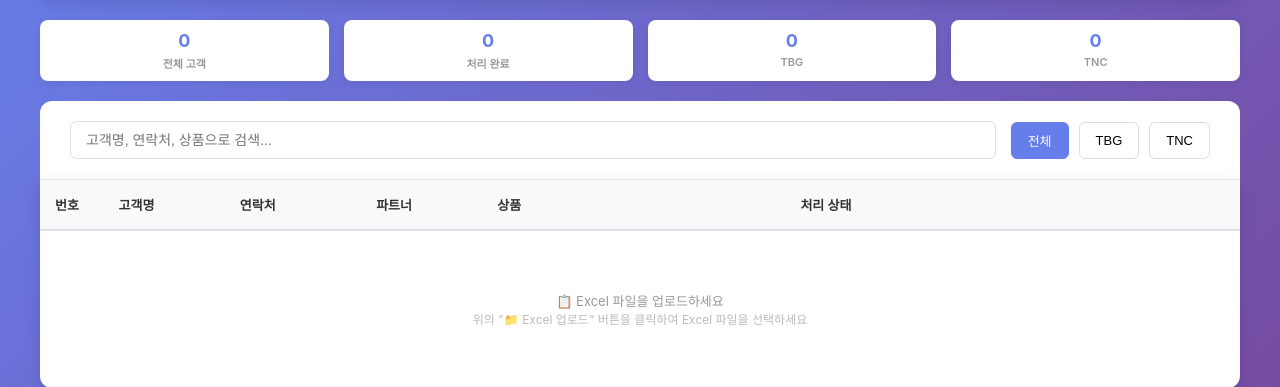
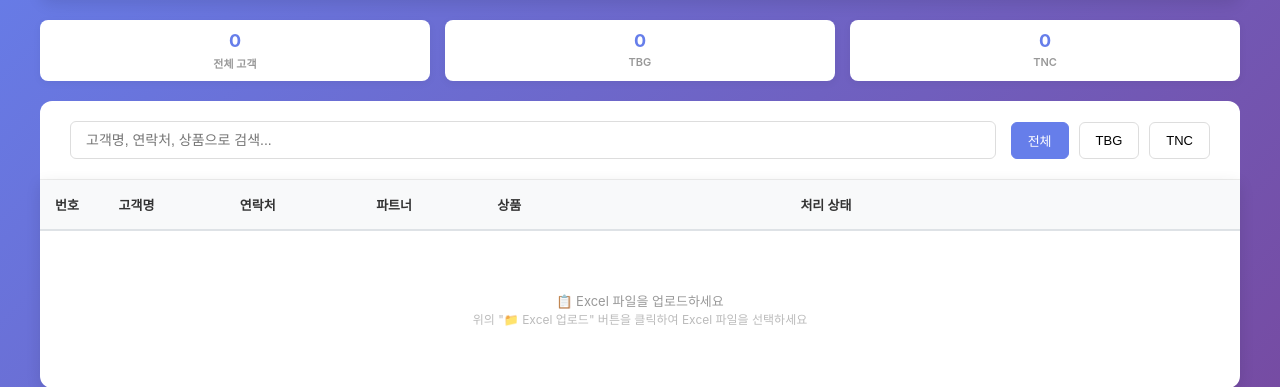
Before and after one commit to hrchang517/claud, a Flask app: page / in a window 1280 px wide. Shown: the part 104-491 px from the top of the page. Run offline with Flask 3, Linux system fonts and the light colour scheme.

Commit message:
처리 완료 통계 카드 제거
- HTML: 처리 완료 stat-card 제거
- CSS: grid-template-columns 4 → 3으로 변경
- JavaScript: updateStats 함수 수정 (3개 카드만 업데이트)

```diff
--- a/templates/dashboard.html
+++ b/templates/dashboard.html
@@ -58,7 +58,7 @@
         #fileInput { display: none; }
         .stats {
             display: grid;
-            grid-template-columns: repeat(4, 1fr);
+            grid-template-columns: repeat(3, 1fr);
             gap: 15px;
             margin-bottom: 20px;
         }
@@ -264,10 +264,6 @@
             </div>
             <div class="stat-card">
                 <div class="number">0</div>
-                <div class="label">처리 완료</div>
-            </div>
-            <div class="stat-card">
-                <div class="number">0</div>
                 <div class="label">TBG</div>
             </div>
             <div class="stat-card">
@@ -398,15 +394,13 @@
 
         function updateStats() {
             const total = customers.length;
-            const completed = customers.filter(c => c.status).length;
             const tbg = customers.filter(c => c.partner === 'TBG').length;
             const tnc = customers.filter(c => c.partner === 'TNC').length;
 
             const stats = document.querySelectorAll('.stat-card');
             stats[0].querySelector('.number').textContent = total;
-            stats[1].querySelector('.number').textContent = completed;
-            stats[2].querySelector('.number').textContent = tbg;
-            stats[3].querySelector('.number').textContent = tnc;
+            stats[1].querySelector('.number').textContent = tbg;
+            stats[2].querySelector('.number').textContent = tnc;
         }
 
         function filterCustomers() {
```
